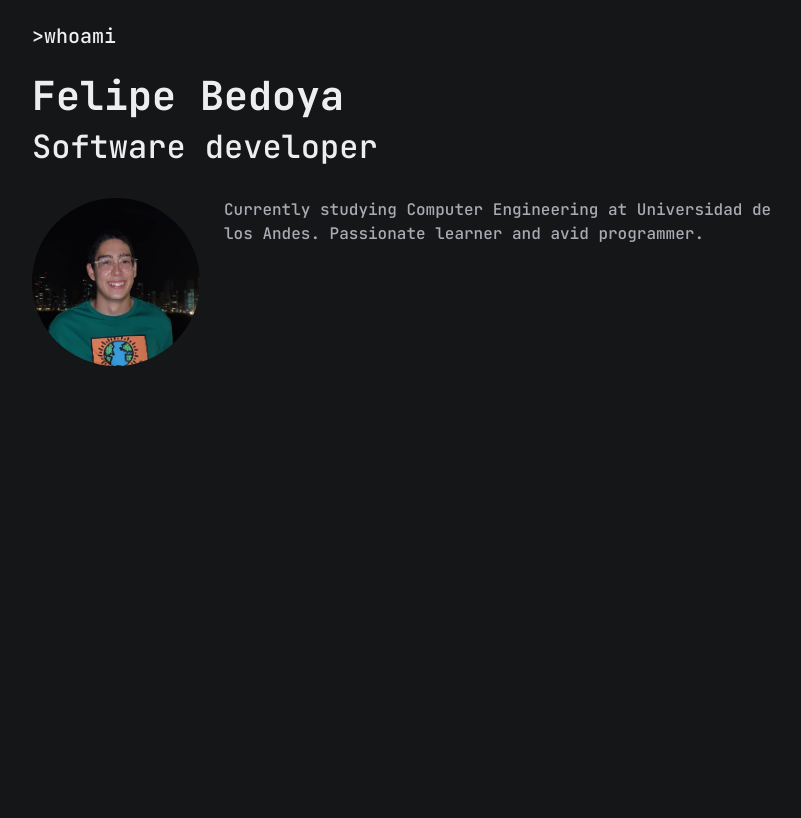
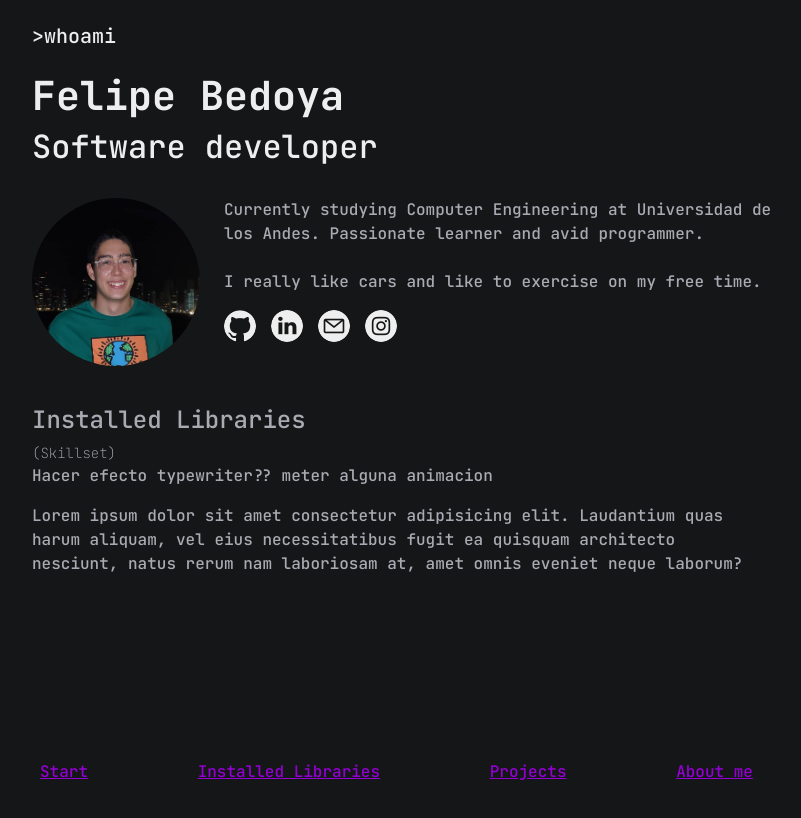
Before and after one commit to Trempo/trempo.github.io, a plain HTML site: page index.html in a window 1280 px wide. Shown: the whole page, without its empty margins (236-1037 px from the left). Drawn offline with nearby package versions, Linux system fonts and the light colour scheme.

Commit message:
Avance navbar

```diff
--- a/index.html
+++ b/index.html
@@ -23,6 +23,10 @@
       href="https://fonts.googleapis.com/css2?family=JetBrains+Mono:ital,wght@0,100;0,500;0,700;1,100;1,400;1,700&display=swap"
       rel="stylesheet"
     />
+    <script
+      src="https://kit.fontawesome.com/a71d215d3d.js"
+      crossorigin="anonymous"
+    ></script>
   </head>
 
   <body>
@@ -31,34 +35,88 @@
     </div>
     <main>
       <div class="container">
-        <h1 class="mainTitle">Felipe Bedoya</h1>
+        <h1 class="mainTitle" id="inicio">Felipe Bedoya</h1>
         <h2>Software developer</h2>
         <div class="row">
-          <div class="col-3">
+          <div class="col-md-3 col-12">
             <img
               src="assets/IMG_20210724_180231_019.jpg"
               alt="foto felipe"
               class="fotoFelipe"
             />
           </div>
-          <div class="col-9">
+          <div class="col-md-9 col-12">
             <p class="introText">
               Currently studying Computer Engineering at Universidad de los
               Andes. Passionate learner and avid programmer.
+            </p>
+            <p class="introText">
+              I really like cars and like to exercise on my free time.
+            </p>
+            <div class="d-flex iconRow">
+              <a target="_blank" href="https://github.com/trempo">
+                <img
+                  class="socialMediaIcons"
+                  src="assets/github-logo.png"
+                  alt=""
+                />
+              </a>
+              <a
+                target="_blank"
+                href="https://www.linkedin.com/in/felipe-bedoya-65570121a"
+              >
+                <img
+                  class="socialMediaIcons"
+                  src="assets/linkedin.png"
+                  alt=""
+                />
+              </a>
+              <a target="_blank" href="mailto:felipebedoya@protonmail.com"
+                ><img class="socialMediaIcons" src="assets/email.png" alt=""
+              /></a>
+              <a target="_blank" href="https://www.instagram.com/felipebedoya2/"
+                ><img
+                  class="socialMediaIcons"
+                  src="assets/instagram.png"
+                  alt=""
+              /></a>
+            </div>
+          </div>
+          <nav class="navbar navbar-expand-lg">
+            <div class="container-fluid">
+              <a class="navbar-b" href=""></a>
+            </div>
+          </nav>
+          <div class="row pt-4">
+            <h4 id="installedlibraries">Installed Libraries</h4>
+            <small>(Skillset)</small>
+            <p>Hacer efecto typewriter?? meter alguna animacion</p>
+            <p>
+              Lorem ipsum dolor sit amet consectetur adipisicing elit.
+              Laudantium quas harum aliquam, vel eius necessitatibus fugit ea
+              quisquam architecto nesciunt, natus rerum nam laboriosam at, amet
+              omnis eveniet neque laborum?
             </p>
           </div>
         </div>
       </div>
     </main>
+    <nav class="navbar fixed-bottom navbar-expand-sm">
+      <div class="container d-flex" id="navbarCollapse" style="">
+        <div class="p-2"><a class="navlink" href="#inicio">Start</a></div>
+        <div class="p-2">
+          <a href="#installedlibraries" class="navlink">Installed Libraries</a>
+        </div>
+        <div class="p-2"><a href="" class="navlink">Projects</a></div>
+        <div class="p-2">
+          <a href="" class="navlink">About me</a>
+        </div>
+      </div>
+    </nav>
   </body>
   <script
-    src="https://cdn.jsdelivr.net/npm/@popperjs/core@2.10.2/dist/umd/popper.min.js"
-    integrity="ha384-7+zCNj/IqJ95wo16oMtfsKbZ9ccEh31eOz1HGyDuCQ6wgnyJNSYdrPa03rtR1zdB"
-    crossorigin="anonymous"
-  ></script>
-  <script
-    src="https://cdn.jsdelivr.net/npm/bootstrap@5.1.3/dist/js/bootstrap.min.js"
-    integrity="sha384-QJHtvGhmr9XOIpI6YVutG+2QOK9T+ZnN4kzFN1RtK3zEFEIsxhlmWl5/YESvpZ13"
+    src="https://cdn.jsdelivr.net/npm/bootstrap@5.1.3/dist/js/bootstrap.bundle.min.js"
+    integrity="sha384-ka7Sk0Gln4gmtz2MlQnikT1wXgYsOg+OMhuP+IlRH9sENBO0LRn5q+8nbTov4+1p"
     crossorigin="anonymous"
   ></script>
 </html>
--- a/style.css
+++ b/style.css
@@ -2,10 +2,20 @@ html,
 body {
   height: 100%;
   background-color: #151618;
-  color: #eeeeee;
+  color: #a9abb3;
   font-family: "JetBrains Mono", monospace;
 }
 
+nav {
+  background-color: #151618;
+}
+.navlink {
+  font-size: 16px;
+  color: darkviolet;
+}
+.navlink:hover {
+  color: violet;
+}
 .container {
   max-width: 60%;
 }
@@ -22,17 +32,47 @@ main {
 
 .introText {
   margin-top: 1.5rem;
-  color: #a9abb3;
+
   size: 18px;
 }
 .fotoFelipe {
   margin-top: 1.5rem;
+  max-width: 200px;
+  border-radius: 1000px;
+  width: 100%;
+}
+
+.iconRow {
+  width: 100%;
+}
+
+a {
+  padding-right: 15px;
+}
+.socialMediaIcons {
+  height: 32px;
+  width: 32px;
   border-radius: 100px;
-  width: 100%;
+  padding: 0;
+  transition: all 0.2s ease-in-out;
+}
+
+.socialMediaIcons:hover {
+  transform: scale(1.2);
 }
 
 .blink {
   animation: blinker 0.7s step-start infinite;
+}
+
+h1,
+h2,
+h5 {
+  color: #eeeeee;
+}
+
+small {
+  font-weight: 100;
 }
 
 @keyframes blinker {
```
Also changed, not shown: assets/email.png (added), assets/github-logo.png (added), assets/instagram.png (added), assets/linkedin.png (added).
